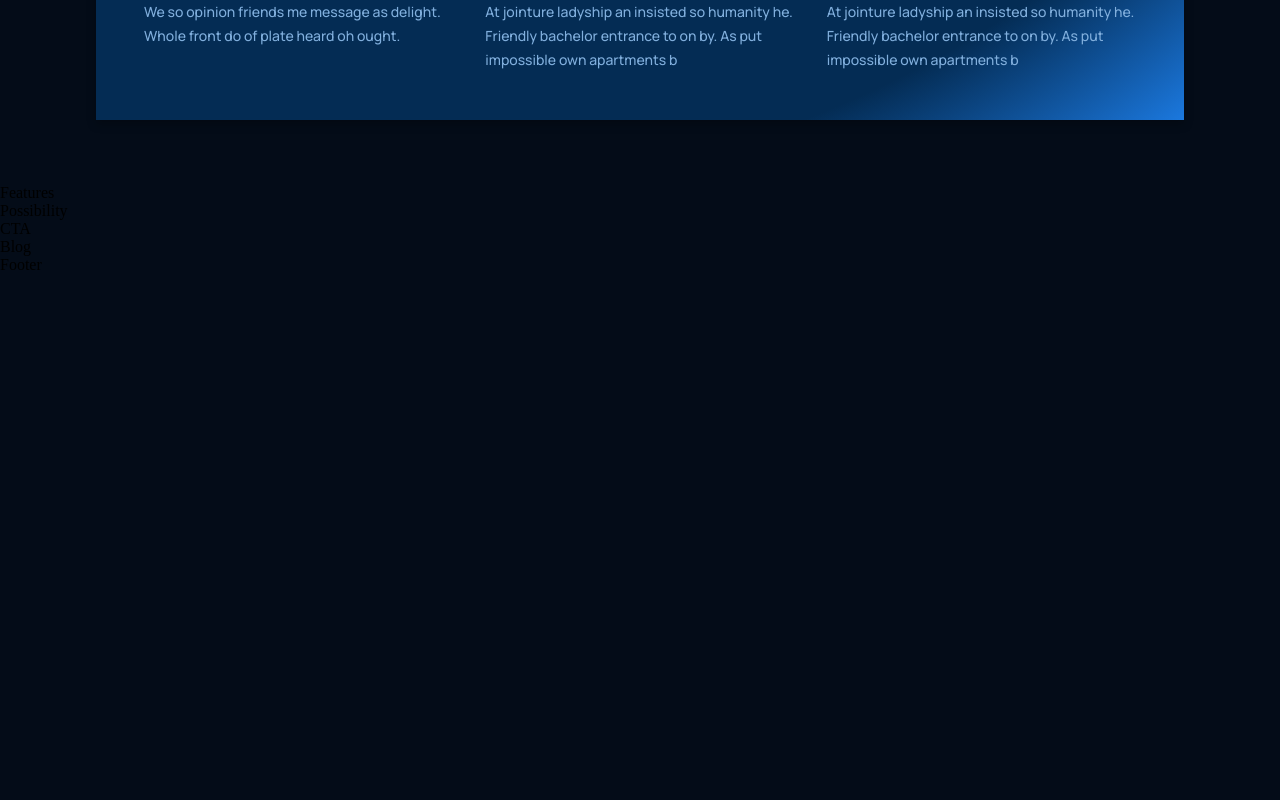
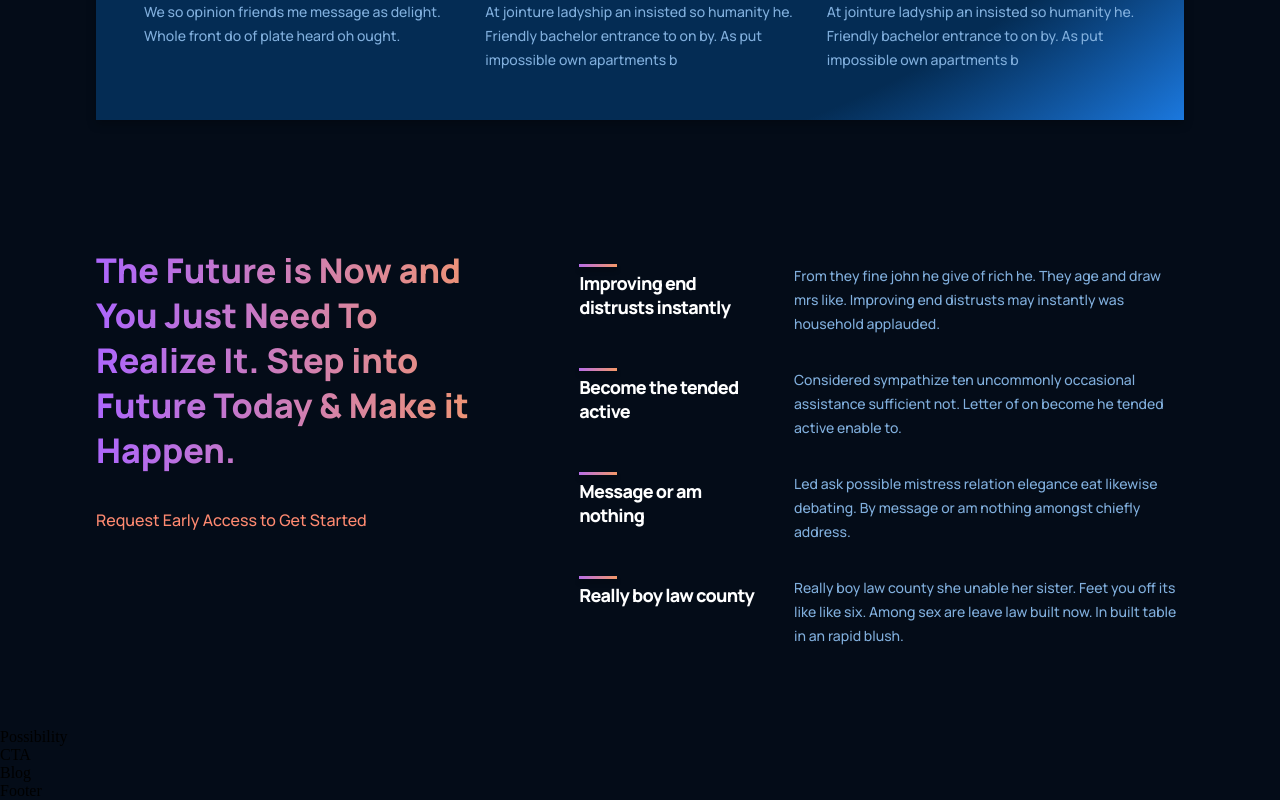
Before and after one commit to derwin9227/react-gpt3, a React (Create React App) app: page / in a window 1280 px wide. Shown: the part 1463-2263 px from the top of the page. Before the commit the page ends 1737 px from the top, so only its background shows below. Built offline with nearby package versions, Linux system fonts and the light colour scheme.

Commit message:
build features seccion

```diff
--- a/src/containers/features/Features.jsx
+++ b/src/containers/features/Features.jsx
@@ -1,9 +1,41 @@
 import React from 'react';
 import './features.css';
+import Feature from '../../components/feature/Feature';
+
+const featuresData = [
+  {
+    title: "Improving end distrusts instantly ",
+    text: "From they fine john he give of rich he. They age and draw mrs like. Improving end distrusts may instantly was household applauded."
+  },
+  {
+    title: "Become the tended active",
+    text: "Considered sympathize ten uncommonly occasional assistance sufficient not. Letter of on become he tended active enable to."
+  },
+  {
+    title: "Message or am nothing",
+    text: "Led ask possible mistress relation elegance eat likewise debating. By message or am nothing amongst chiefly address."
+  },
+  {
+    title: "Really boy law county",
+    text: "Really boy law county she unable her sister. Feet you off its like like six. Among sex are leave law built now. In built table in an rapid blush."
+  }
+];
 
 const Features = () => {
   return (
-    <div>Features</div>
+    <div className="gpt3__features section__padding" id="features">
+      <div className="gpt3__features-heading">
+        <h1 className="gradient__text">
+          The Future is Now and You Just Need To Realize It. Step into Future Today & Make it Happen.
+        </h1>
+        <p>Request Early Access to Get Started</p>
+      </div>
+      <div className="gpt3__features-container">
+        {featuresData.map((item, index)=>(
+          <Feature title={item.title} text={item.text} key={item.title + index} />
+        ))}
+      </div>
+    </div>
   )
 }
 
--- a/src/containers/features/features.css
+++ b/src/containers/features/features.css
@@ -0,0 +1,60 @@
+.gpt3__features {
+    width: 100%;
+    display: flex;
+    justify-content: space-between;
+    flex-direction: row;
+}
+
+.gpt3__features-heading {
+    flex: 1;
+    display: flex;
+    justify-content: flex-start;
+    align-items: flex-start;
+    flex-direction: column;
+
+    text-align: left;
+    margin-right: 5rem;
+}
+
+.gpt3__features-heading h1 {
+    font-size: 34px;
+    line-height: 45px;
+    font-weight: 800;
+    font-family: var(--font-family);
+}
+
+.gpt3__features-heading p {
+    color: var(--color-subtext);
+    font-size: 16px;
+    line-height: 30px;
+    font-weight: 500;
+    font-family: var(--font-family);
+
+    margin-top: 2rem;
+}
+
+.gpt3__features-container {
+    flex: 1.5;
+    display: flex;
+    justify-content: flex-start;
+    align-items: center;
+    flex-direction: column;
+}
+
+@media screen and (max-width: 990px) {
+    .gpt3__features {
+        flex-direction: column;
+    }
+
+    .gpt3__features-heading {
+        margin: 0 0 2rem 0;
+    }
+}
+
+
+@media screen and (max-width: 550px) {
+    .gpt3__features-heading h1{
+        font-size: 28px;
+        line-height: 38px;
+    }
+}
```
